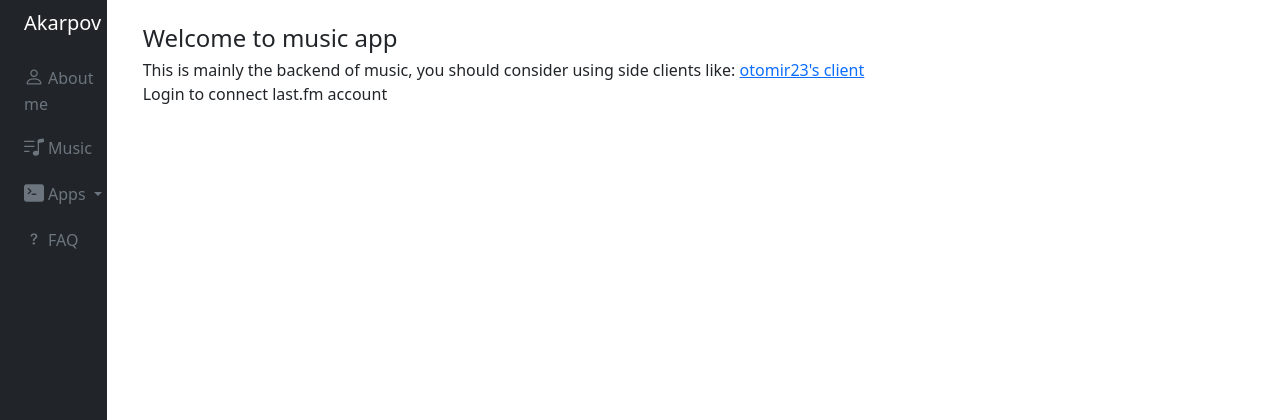
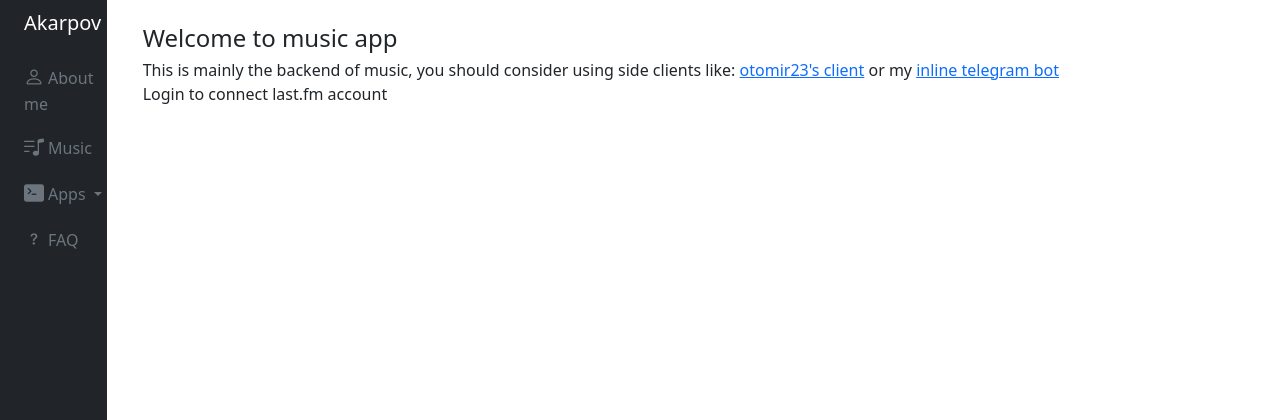
Before and after one commit to Alexander-D-Karpov/akarpov, a Django app: template akarpov/templates/music/landing.html in a window 1280 px wide. Shown: the top 420 px of the page. Run offline with Django 4.2, Linux system fonts and the light colour scheme; the template is opened without the code that fills it, so the values that code supplies are empty; parts of the project's set-up code (start-up, migrations or seed data) failed here and were passed over; some libraries are stand-ins or nearby versions.

Commit message:
updated music info

```diff
--- a/akarpov/templates/music/landing.html
+++ b/akarpov/templates/music/landing.html
@@ -2,7 +2,7 @@
 
 {% block content %}
 <h1>Welcome to music app</h1>
-<p>This is mainly the backend of music, you should consider using side clients like: <a href="https://next.akarpov.ru/music">otomir23's client</a></p>
+<p>This is mainly the backend of music, you should consider using side clients like: <a href="https://next.akarpov.ru/music">otomir23's client</a> or my <a href="https://t.me/akarpov_music_bot">inline telegram bot</a></p>
 {% if request.user.is_authenticated %}
   {% if last_fm_account %}
     <p>Last.fm connected to {{ last_fm_account }}, <a href="{% url 'music:lastfm_connect' %}">reconnect</a></p>
```
